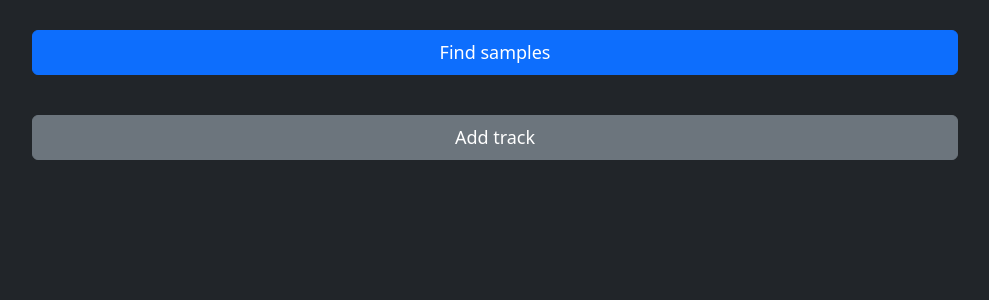
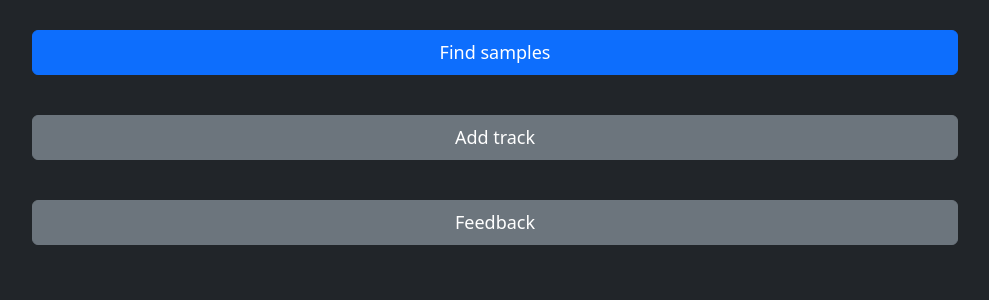
Before and after one commit to musa-q/Look-For-Samples, a Flask app: page / in a window 1280 px wide. Shown: the part 162-462 px from the top of the page, without its empty margins (145-1134 px from the left). Run offline with Flask 3, Linux system fonts and the light colour scheme; parts of the project's set-up code (start-up, migrations or seed data) failed here and were passed over.

Commit message:
Add feedback to homepage

```diff
--- a/app/templates/index.html
+++ b/app/templates/index.html
@@ -1,5 +1,6 @@
 <!DOCTYPE html>
 <html lang="en" data-bs-theme="dark">
+
 <head>
     <meta charset="utf-8">
     <meta name="viewport" content="width=device-width, initial-scale=1">
@@ -7,16 +8,74 @@
     <link rel="icon" type="image/png" href="{{ url_for('static', filename='img/favicon.png') }}">
     <link href="https://cdn.jsdelivr.net/npm/bootstrap@5.3.2/dist/css/bootstrap.min.css" rel="stylesheet"
         integrity="sha384-T3c6CoIi6uLrA9TneNEoa7RxnatzjcDSCmG1MXxSR1GAsXEV/Dwwykc2MPK8M2HN" crossorigin="anonymous">
+    <script src="https://cdn.jsdelivr.net/npm/bootstrap@5.3.3/dist/js/bootstrap.bundle.min.js"
+        integrity="sha384-YvpcrYf0tY3lHB60NNkmXc5s9fDVZLESaAA55NDzOxhy9GkcIdslK1eN7N6jIeHz"
+        crossorigin="anonymous"></script>
     <script async src="https://pagead2.googlesyndication.com/pagead/js/adsbygoogle.js?client=ca-pub-1981017738423084"
         crossorigin="anonymous"></script>
     <style>
         .btn {
             font-size: large;
         }
+
+        [type=radio] {
+            position: absolute;
+            opacity: 0;
+            width: 0;
+            height: 0;
+        }
+
+        [type=radio]+img {
+            cursor: pointer;
+        }
+
+        [type=radio]:checked+img {
+            outline: 4px solid rgb(255, 255, 255);
+            border-radius: 50%;
+        }
     </style>
 </head>
 
 <body>
+    <div class="modal" id="feedback-modal">
+        <div class="modal-dialog">
+            <div class="modal-content">
+                <div class="modal-header">
+                    <h4 class="modal-title">How do you feel?</h4>
+                    <button type="button" class="btn-close" data-bs-dismiss="modal"></button>
+                </div>
+
+                <div class="modal-body">
+                    <div class="d-flex justify-content-center flex-wrap" required>
+                        <label class="m-3">
+                            <input type="radio" name="feedback-faces" value="face-1">
+                            <img src="/static/img/feedback_faces_1.png" width="75px" alt="Option 1">
+                        </label>
+                        <label class="m-3">
+                            <input type="radio" name="feedback-faces" value="face-2">
+                            <img src="/static/img/feedback_faces_2.png" width="75px" alt="Option 2">
+                        </label>
+                        <label class="m-3">
+                            <input type="radio" name="feedback-faces" value="face-3">
+                            <img src="/static/img/feedback_faces_3.png" width="75px" alt="Option 3">
+                        </label>
+                        <label class="m-3">
+                            <input type="radio" name="feedback-faces" value="face-4">
+                            <img src="/static/img/feedback_faces_4.png" width="75px" alt="Option 4">
+                        </label>
+                    </div>
+                    <hr class="hr hr-blurry" />
+                    <textarea class="form-control" placeholder="Leave a comment here" id="feedback-comment"></textarea>
+                </div>
+
+                <div class="modal-footer">
+                    <button type="button" class="btn btn-danger" data-bs-dismiss="modal">Close</button>
+                    <button type="submit" class="btn btn-primary" onclick="submitFeedbackForm()"
+                        data-bs-dismiss="modal">Submit</button>
+                </div>
+            </div>
+        </div>
+    </div>
     <div class="container-fluid">
         <div class="jumbotron text-center m-5 p-3">
             <h1>Look For Samples</h1>
@@ -31,9 +90,24 @@
                 onclick="window.location.href='{{ url_for('views.add_track') }}';">
                 Add track
             </button>
+            <button class="btn btn-secondary m-2 p-2" type="button" id="open-feedback-btn" data-bs-toggle="modal"
+                data-bs-target="#feedback-modal">
+                Feedback
+            </button>
         </div>
     </div>
 
+    <script>
+        function submitFeedbackForm() {
+            const selectedOption = document.querySelector('input[name="feedback-faces"]:checked');
+            const optionValue = selectedOption ? selectedOption.value : null;
+
+            const comment = document.getElementById('feedback-comment').value;
+
+            console.log("Selected option:", optionValue);
+            console.log("Comment:", comment)
+        }
+    </script>
 </body>
 
 </html>
--- a/app/templates/music.html
+++ b/app/templates/music.html
@@ -36,10 +36,10 @@
 </head>
 
 <body>
-    <button type="button" class="btn" id="open-feedback-btn" data-bs-toggle="modal" data-bs-target="#myModal">
+    <button type="button" class="btn" id="open-feedback-btn" data-bs-toggle="modal" data-bs-target="#feedback-modal">
         ?
     </button>
-    <div class="modal" id="myModal">
+    <div class="modal" id="feedback-modal">
         <div class="modal-dialog">
             <div class="modal-content">
                 <div class="modal-header">
```
